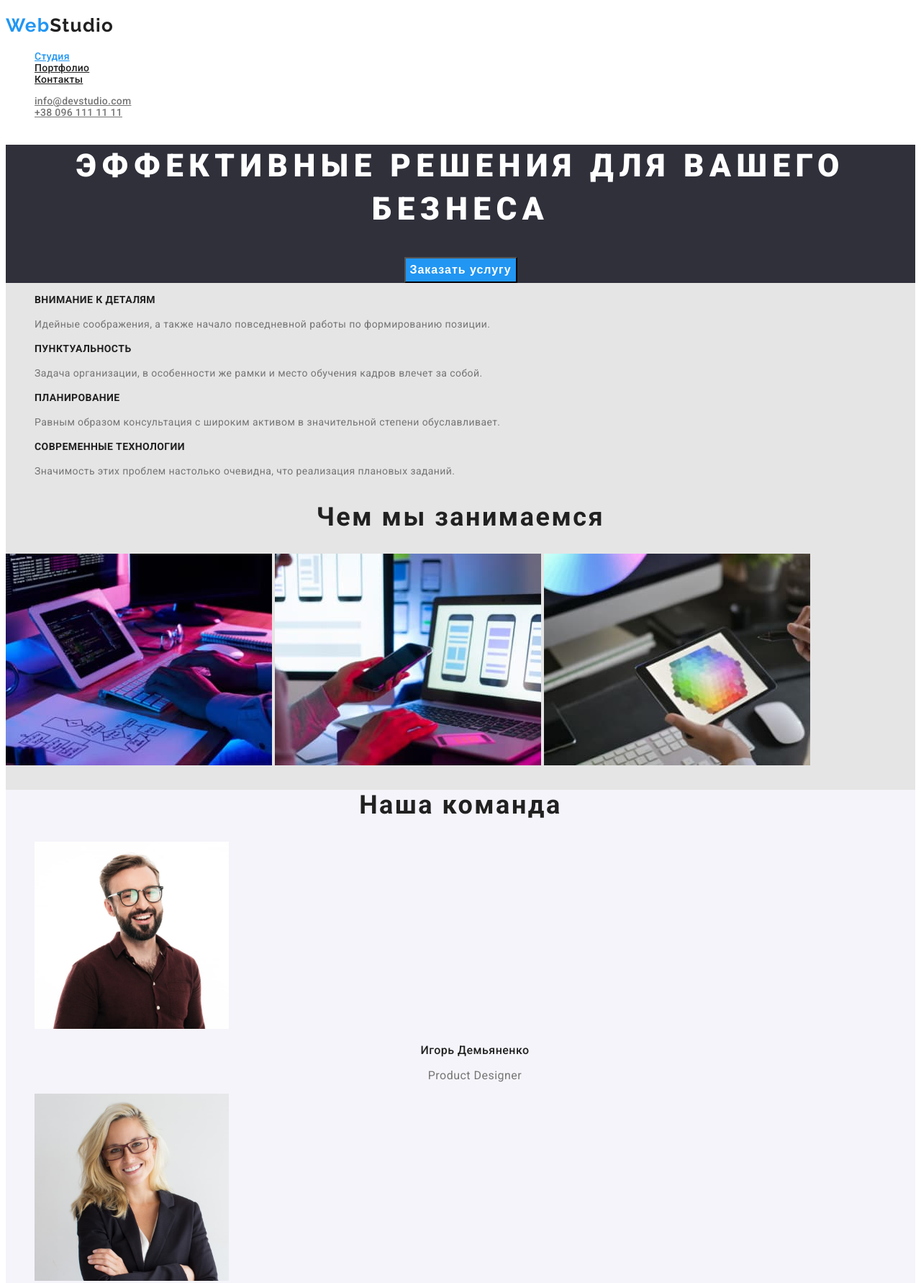
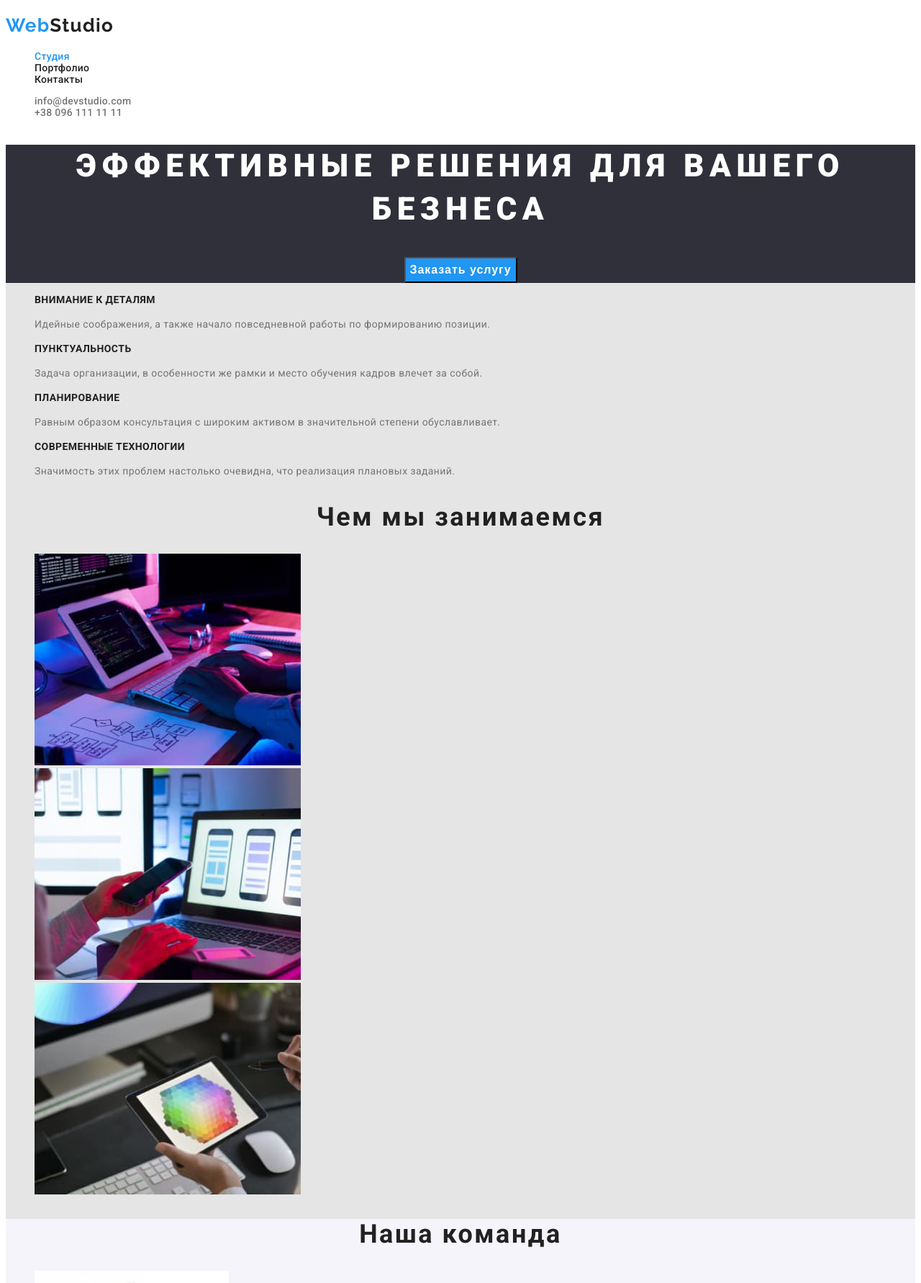
Before and after one commit to Onufriieva/goit-markup-hw-02, a plain HTML site: page index.html in a window 1280 px wide. Shown: the top 1782 px of the page at 72% size. Drawn offline with Linux system fonts and the light colour scheme.

Commit message:
добавила список в works и т.д.

```diff
--- a/css/styles.css
+++ b/css/styles.css
@@ -59,12 +59,14 @@ body {
 
 .nav-list {
     list-style: none;
+    text-decoration: none;
 }
 
 .link-nav {
 
     color: var(--title-font);
     letter-spacing: 0.02em;
+    text-decoration: none;
 
 }
 
@@ -75,6 +77,7 @@ body {
 .link-current {
     color: var(--button-link-color);
     letter-spacing: 0.02em;
+    text-decoration: none;
 
 }
 
@@ -86,6 +89,7 @@ body {
 .link-contacts {
     color: var(--main-font-color);
     letter-spacing: 0.02em;
+    text-decoration: none;
 
 }
 
@@ -153,7 +157,9 @@ color: var(--title-font);
 
 /*Works*/
 
-
+.works-list {
+    list-style: none;
+}
 
 .works-title {
     font-weight: 700;
@@ -227,6 +233,7 @@ color: var(--title-font);
 
     .footer-contact{
     color: var(--footer-contacts);
+    text-decoration: none;
 
 }
 
--- a/index.html
+++ b/index.html
@@ -63,7 +63,6 @@
         <section class="peculiarities">
 
 
-
                 <h2 hidden>Особенности</h2>
                 <ul class="peculiarities-list">
                     <li class="peculiarities-item">
@@ -89,8 +88,6 @@
                 </ul>
 
 
-
-
         </section>
 
         <!--Our works-->
@@ -98,13 +95,13 @@
         <section class="works">
 
 
-
                 <h2 class="works-title">Чем мы занимаемся </h2>
 
-                <img src="./images/img.jpg" alt="Человек за компьютером" width="370">
-                <img src="./images/img(1).jpg" alt="Человек с телефоном" width="370">
-                <img src="./images/img(2).jpg" alt="Человек с планшетом" width="370">
-
+                <ul class="works-list">
+                    <li><img src="./images/img.jpg" alt="Человек за компьютером" width="370"></li>
+                    <li><img src="./images/img(1).jpg" alt="Человек с телефоном" width="370"></li>
+                    <li><img src="./images/img(2).jpg" alt="Человек с планшетом" width="370"></li>
+                </ul>
 
 
         </section>
@@ -142,8 +139,6 @@
                </ul>
 
 
-
-
         </section>
 
     </main>
@@ -154,10 +149,9 @@
 
         <a href="./index.html" class="link-logo"> <p> <span class="web">Web</span><span class="studio-footer">Studio</span> </p>  </a>
 
+        <address class="footer-adress"> <p>г. Киев, пр-т Леси Украинки, 26</p>
+
             <ul class="footer-list">
-
-                <li class="footer-list-item">
-                    <address class="footer-adress">г. Киев, пр-т Леси Украинки, 26</address> </li>
 
                 <li class="footer-list-item">
                     <a href="mailto:info@devstudio.com" class="footer-contact">info@devstudio.com </a></li>
@@ -165,7 +159,7 @@
                 <li class="footer-list-item">
                     <a href="tel:+380961111111" class="footer-contact">+38 096 111 11 11</a> </li>
              </ul>
-
+            </address>
     </footer>
 
 </body>
```
Also changed, not shown: portfolio.html (+6 -13 lines).
